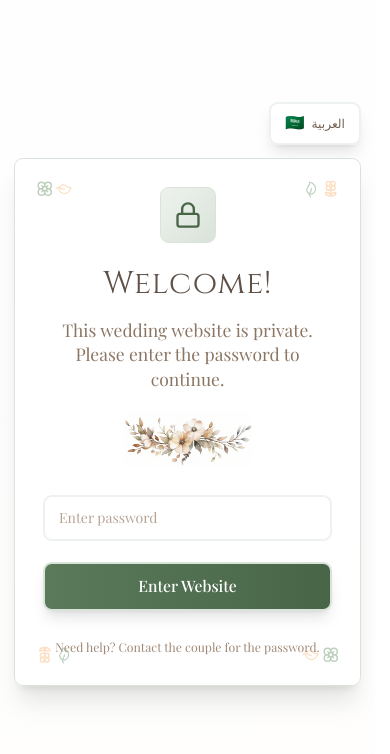
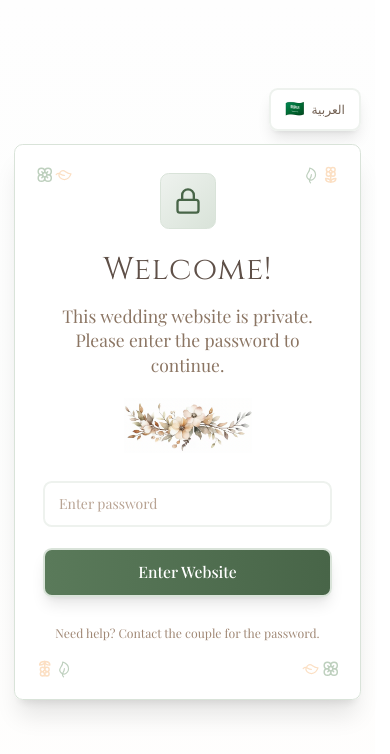
Before and after one commit to jamilfaisal/Wedding-RSVP-Website, a Next.js app: page /en/login in a window 390 px wide. Shown: the top 754 px of the page. Built offline with nearby package versions, Linux system fonts and the light colour scheme; no server answers.

Commit message:
fix: Adjust padding and margin in login page components for mobile

```diff
--- a/src/components/auth/login-page.tsx
+++ b/src/components/auth/login-page.tsx
@@ -57,7 +57,7 @@ export default function LoginPage() {
       <div className="max-w-md w-full relative">
         {renderLanguageSwitcher(toggleLanguage, locale)}
 
-        <ContentCard padding="p-8">
+        <ContentCard padding="p-8 pb-12 sm:pb-8">
           {renderHeader(textDirection, t)}
           {renderForm(handleSubmit, textDirection, t, password, setPassword, error, loading)}
           {renderHelp(textDirection, t)}
@@ -70,7 +70,7 @@ function renderHelp(textDirection: string, t: (key: string) => string) {
   return (
     <div
       dir={textDirection}
-      className="mt-8 text-center text-sm text-brown-500 font-light"
+      className="mt-8 mb-4 text-center text-sm text-brown-500 font-light"
       style={{ fontFamily: 'var(--font-serif)' }}
     >
       {t('login.helpText')}
```
